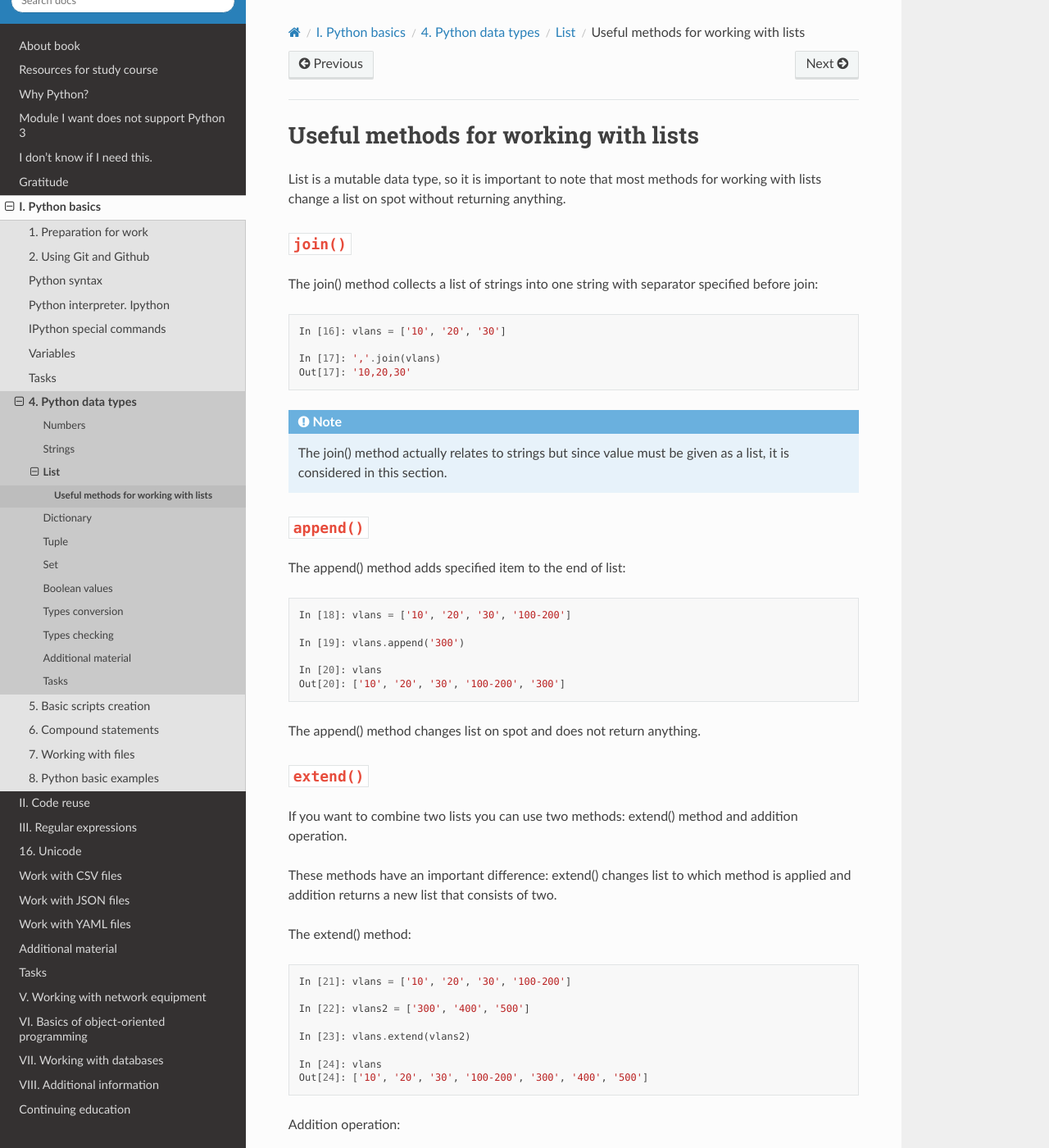
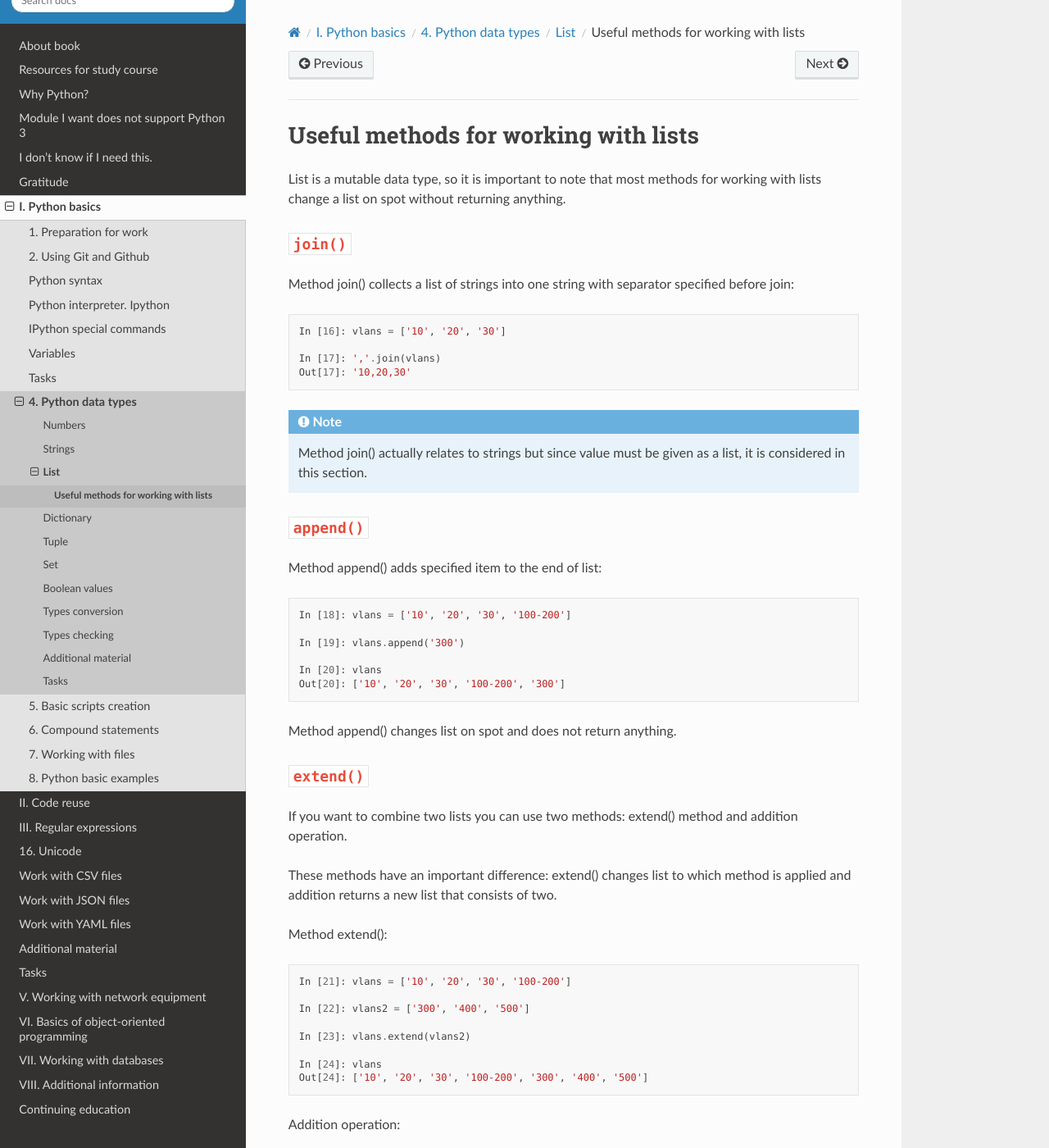
Before and after one commit to natenka/pyneng-book-en, a Sphinx documentation site: the page built from docs/source/book/04_data_structures/5a_list_methods.rst, in a window 1280 px wide and 1400 px high. Shown: the whole window at 82% size. Built offline with Sphinx 7.4.7 and the Read the Docs theme 2.0.0, drawn with Linux system fonts in a browser that asks for light colours; pages that are not in the unit, such as notebooks, are missing from menus; some of the changed text lies outside the part shown.

Commit message:
Update 5a_list_methods.rst

```diff
--- a/docs/source/book/04_data_structures/5a_list_methods.rst
+++ b/docs/source/book/04_data_structures/5a_list_methods.rst
@@ -6,7 +6,7 @@ List is a mutable  data type, so it is important to note that most methods for w
 ``join()``
 ^^^^^^^^^^
 
-The join() method collects a list of strings into one string with separator specified before join:
+Method join() collects a list of strings into one string with separator specified before join:
 
 .. code:: python
 
@@ -16,12 +16,12 @@ The join() method collects a list of strings into one string with separator spec
     Out[17]: '10,20,30'
 
 .. note::
-    The join() method actually relates to strings but since value must be given as a list, it is considered in this section.
+    Method join() actually relates to strings but since value must be given as a list, it is considered in this section.
 
 ``append()``
 ^^^^^^^^^^^^
 
-The append() method adds specified item to the end of list:
+Method append() adds specified item to the end of list:
 
 .. code:: python
 
@@ -32,7 +32,7 @@ The append() method adds specified item to the end of list:
     In [20]: vlans
     Out[20]: ['10', '20', '30', '100-200', '300']
 
-The append() method changes list on spot and does not return anything.
+Method append() changes list on spot and does not return anything.
 
 ``extend()``
 ^^^^^^^^^^^^
@@ -41,7 +41,7 @@ If you want to combine two lists you can use two methods: extend() method and ad
 
 These methods have an important difference: extend() changes list to which method is applied and addition returns a new list that consists of two.
 
-The extend() method:
+Method extend():
 
 .. code:: python
 
@@ -77,7 +77,7 @@ Note that when adding lists in IPython the 'Out' line appeared. This means that
 ``pop()``
 ^^^^^^^^^
 
-The pop() method removes item that corresponds to specified number. But, importantly, method returns this item:
+Method pop() removes item that corresponds to specified number. But, importantly, method returns this item:
 
 .. code:: python
 
@@ -94,7 +94,7 @@ Without number specified the last item in list is deleted.
 ``remove()``
 ^^^^^^^^^^^^
 
-The remove() method removes specified item.
+Method remove() removes specified item.
 
 remove() does not return deleted item:
 
@@ -122,7 +122,7 @@ In remove() method you must specify item to be deleted, not its number in list.
 ``index()``
 ^^^^^^^^^^^
 
-The index() method is used to check under which number item is stored in list:
+Method index() is used to check under which number item is stored in list:
 
 .. code:: python
 
@@ -134,7 +134,7 @@ The index() method is used to check under which number item is stored in list:
 ``insert()``
 ^^^^^^^^^^^^
 
-The insert() method allows you to insert an item into a specific place in list:
+Method insert() allows you to insert an item into a specific place in list:
 
 .. code:: python
 
@@ -148,7 +148,7 @@ The insert() method allows you to insert an item into a specific place in list:
 ``sort()``
 ^^^^^^^^^^
 
-The sort() method sorts on spot:
+Method sort() sorts on spot:
 
 .. code:: python
 
```
Also changed, not shown: other parts of docs/source/book/04_data_structures/5a_list_methods.rst (+1 -1 lines).
